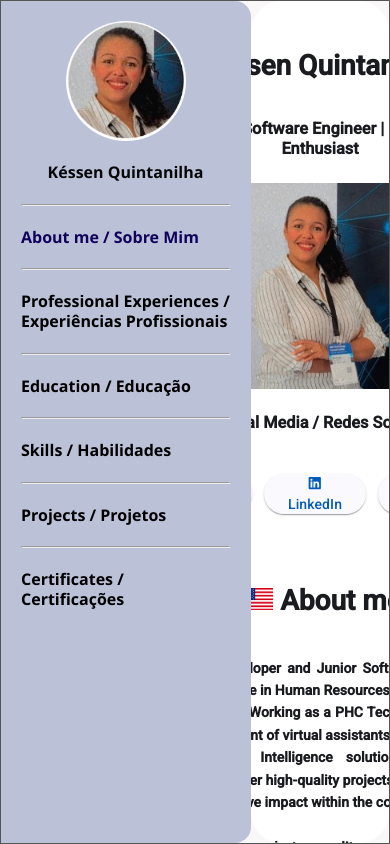
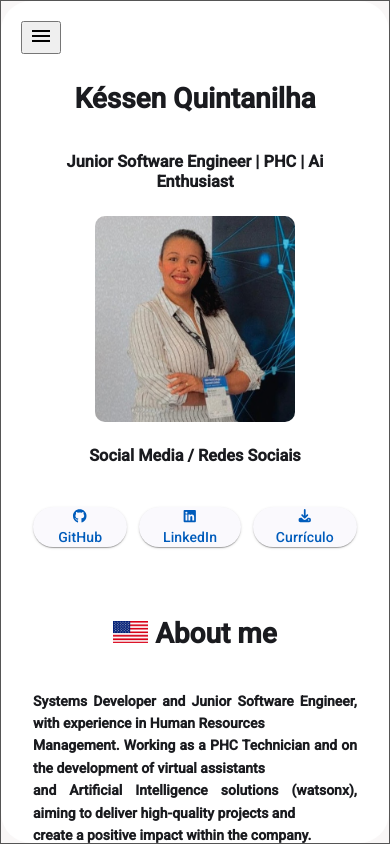
Before and after one commit to KessenQuintanilha/resume, an Angular app: page /about-me in a window 390 px wide. Built offline with nearby package versions, Linux system fonts and the light colour scheme.

Commit message:
ajuste tela de celular

```diff
--- a/src/app/home/home.html
+++ b/src/app/home/home.html
@@ -1,5 +1,5 @@
   <mat-drawer-container class="example-container">
-    <mat-drawer mode="side" opened class="menu">
+    <mat-drawer #drawer [mode]="isMobile ? 'over' : 'side'" [opened]="!isMobile" class="menu">
 
       <img class="foto" src="assets/images/foto-menu.jpg" alt="Foto de perfil">
 
@@ -16,6 +16,9 @@
     </mat-drawer>
 
     <mat-drawer-content class="conteudo">
+      <button *ngIf="isMobile" mat-icon-button (click)="drawer.toggle()">
+        <mat-icon>menu</mat-icon>
+      </button>
       <router-outlet></router-outlet>
     </mat-drawer-content>
   </mat-drawer-container>
--- a/src/app/home/home.scss
+++ b/src/app/home/home.scss
@@ -77,3 +77,16 @@
   color: #11025b;
   font-weight: bold;
 }
+
+:host {
+  display: block;
+}
+
+@media (max-width: 768px) {
+  mat-drawer.menu {
+    width: 250px; /* largura menor no celular */
+  }
+  mat-drawer-content.conteudo {
+    margin-left: 0; /* para ocupar toda a tela */
+  }
+}
--- a/src/app/home/home.ts
+++ b/src/app/home/home.ts
@@ -1,7 +1,11 @@
-import { Component } from '@angular/core';
+import { Component , HostListener, OnInit} from '@angular/core';
 import {MatSidenavModule} from '@angular/material/sidenav';
 import { RouterOutlet } from '@angular/router';
 import { RouterLink, RouterLinkActive } from '@angular/router';
+import { MatIconModule } from '@angular/material/icon';
+import { NgModule } from '@angular/core';
+import { CommonModule } from '@angular/common';
+
 
 @Component({
   selector: 'app-home',
@@ -9,11 +13,28 @@
     MatSidenavModule,
     RouterOutlet,
     RouterLink,
-    RouterLinkActive
+    RouterLinkActive,
+    MatIconModule,
+    CommonModule,
+
   ],
   templateUrl: './home.html',
   styleUrl: './home.scss'
 })
 export class Home {
 
+   isMobile = false;
+
+  ngOnInit() {
+    this.checkScreen();
+  }
+
+ @HostListener('window:resize')
+onResize() {
+  this.checkScreen();
 }
+
+  checkScreen() {
+    this.isMobile = window.innerWidth < 768; // você pode ajustar o breakpoint
+  }
+}
--- a/src/styles.scss
+++ b/src/styles.scss
@@ -56,4 +56,6 @@
     flex-wrap: wrap;// permite quebra de linhas
     justify-content: space-around;
   }
+
+
 }
```
